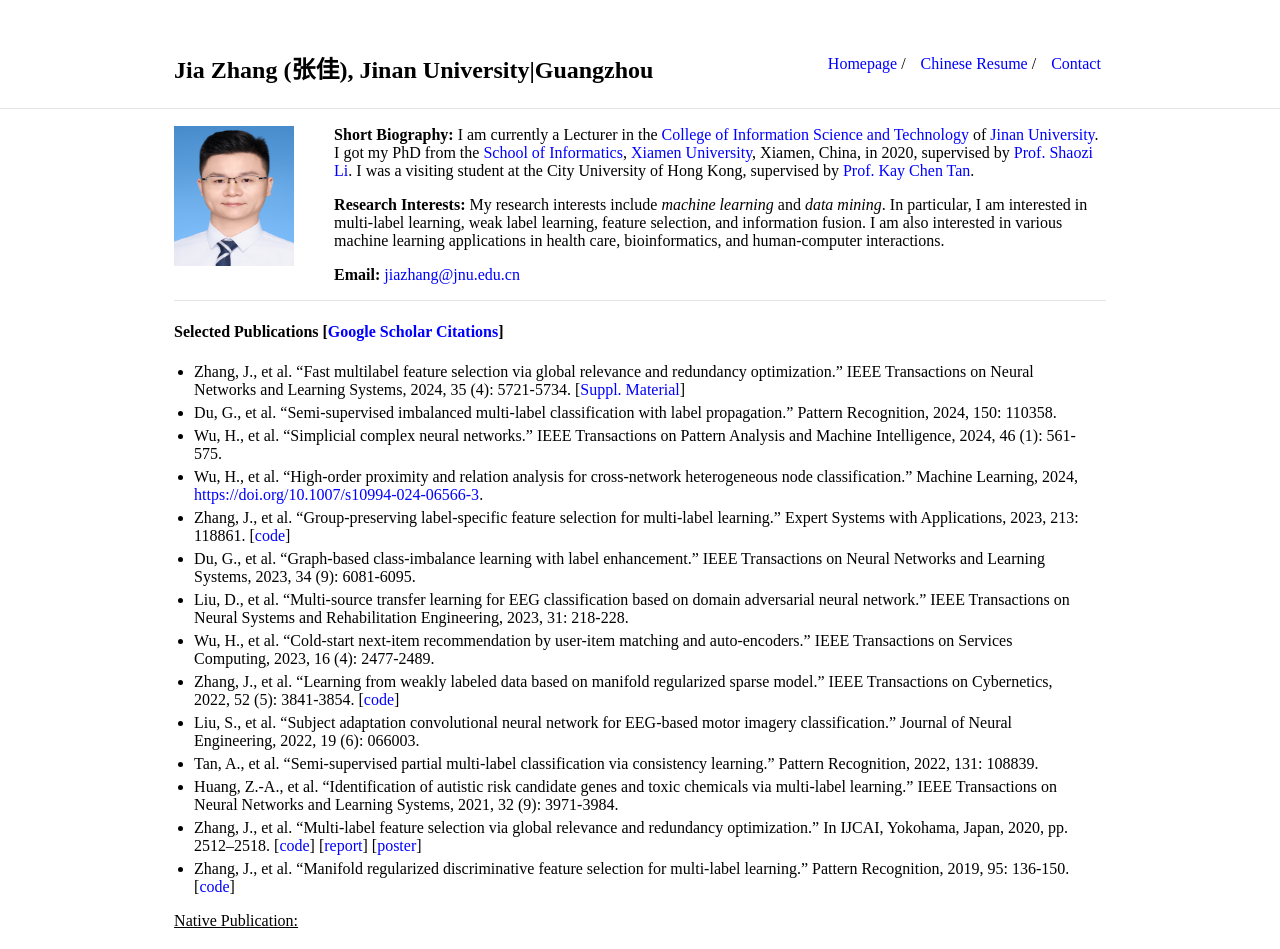
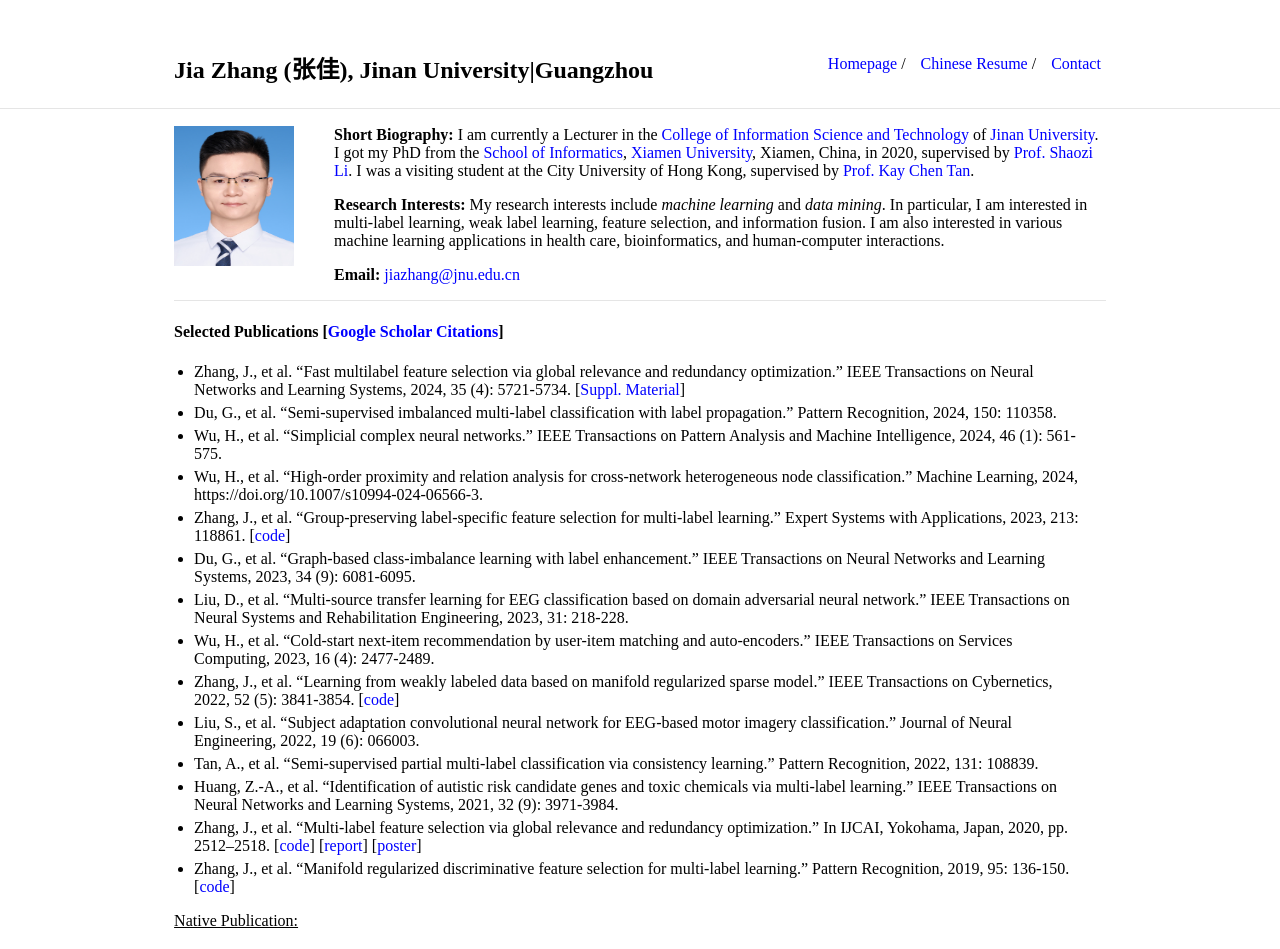
Before and after one commit to jiazhang-ml/jiazhang-ml.github.io, a Jekyll site: the page built from index.md, in a window 1280 px wide. Shown: the top 949 px of the page. Built offline with Jekyll 4.4.1, drawn with Linux system fonts in a browser that asks for light colours; part of the change alters nothing that is shown.

```diff
--- a/index.md
+++ b/index.md
@@ -18,7 +18,7 @@ layout: default
 * Zhang, J., et al. "Fast multilabel feature selection via global relevance and redundancy optimization." IEEE Transactions on Neural Networks and Learning Systems, 2024, 35 (4): 5721-5734. [[Suppl. Material](SM-GRROfast.pdf)]
 * Du, G., et al. "Semi-supervised imbalanced multi-label classification with label propagation." Pattern Recognition, 2024, 150: 110358.
 * Wu, H., et al. "Simplicial complex neural networks." IEEE Transactions on Pattern Analysis and Machine Intelligence, 2024, 46 (1): 561-575.
-* Wu, H., et al. "High-order proximity and relation analysis for cross-network heterogeneous node classification." Machine Learning, 2024, [https://doi.org/10.1007/s10994-024-06566-3](https://doi.org/10.1007/s10994-024-06566-3).
+* Wu, H., et al. "High-order proximity and relation analysis for cross-network heterogeneous node classification." Machine Learning, 2024, https://doi.org/10.1007/s10994-024-06566-3.
 * Zhang, J., et al. "Group-preserving label-specific feature selection for multi-label learning." Expert Systems with Applications, 2023, 213: 118861. [[code](https://codeocean.com/capsule/1281687/tree/v1)]
 * Du, G., et al. "Graph-based class-imbalance learning with label enhancement." IEEE Transactions on Neural Networks and Learning Systems, 2023, 34 (9): 6081-6095.
 * Liu, D., et al. "Multi-source transfer learning for EEG classification based on domain adversarial neural network." IEEE Transactions on Neural Systems and Rehabilitation Engineering, 2023, 31: 218-228.
```
